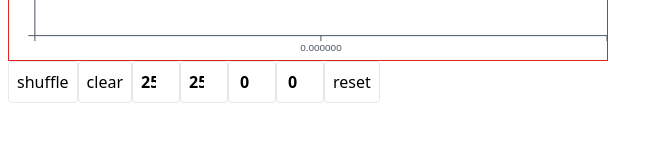
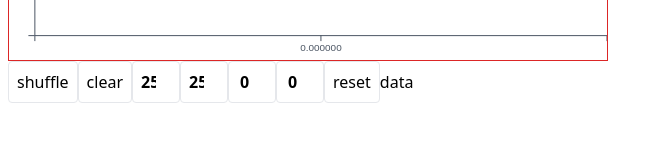
Before and after one commit to WesleyCh3n/d3-react-example, a React (Vite) app: page / in a window 1280 px wide. Shown: the part 347-488 px from the top of the page, without its empty margins (0-663 px from the left). Built offline with nearby package versions, Linux system fonts and the light colour scheme.

Commit message:
test: query data

```diff
--- a/src/App.tsx
+++ b/src/App.tsx
@@ -17,7 +17,7 @@ function App() {
 
   return (
     <div className="p-2">
-      <LinePlot data={data} layout={layout} />
+      <LinePlot data={data} layout={layout} setData={setData} />
       <button
         className="border p-2 rounded hover:bg-slate-200"
         onClick={() => {
@@ -73,6 +73,11 @@ function App() {
       >
         reset
       </button>
+      <button onClick={() => {
+        console.log({ data });
+      }}>
+        data
+      </button>
     </div>
   );
 }
```
